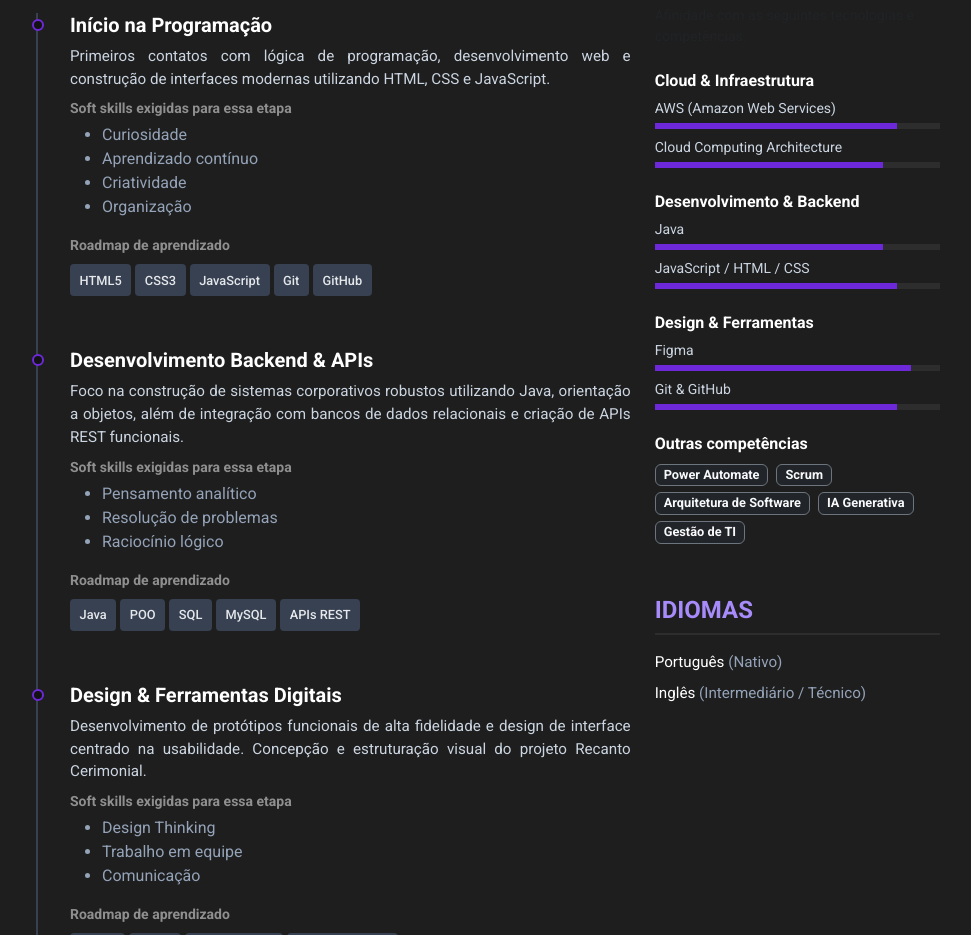
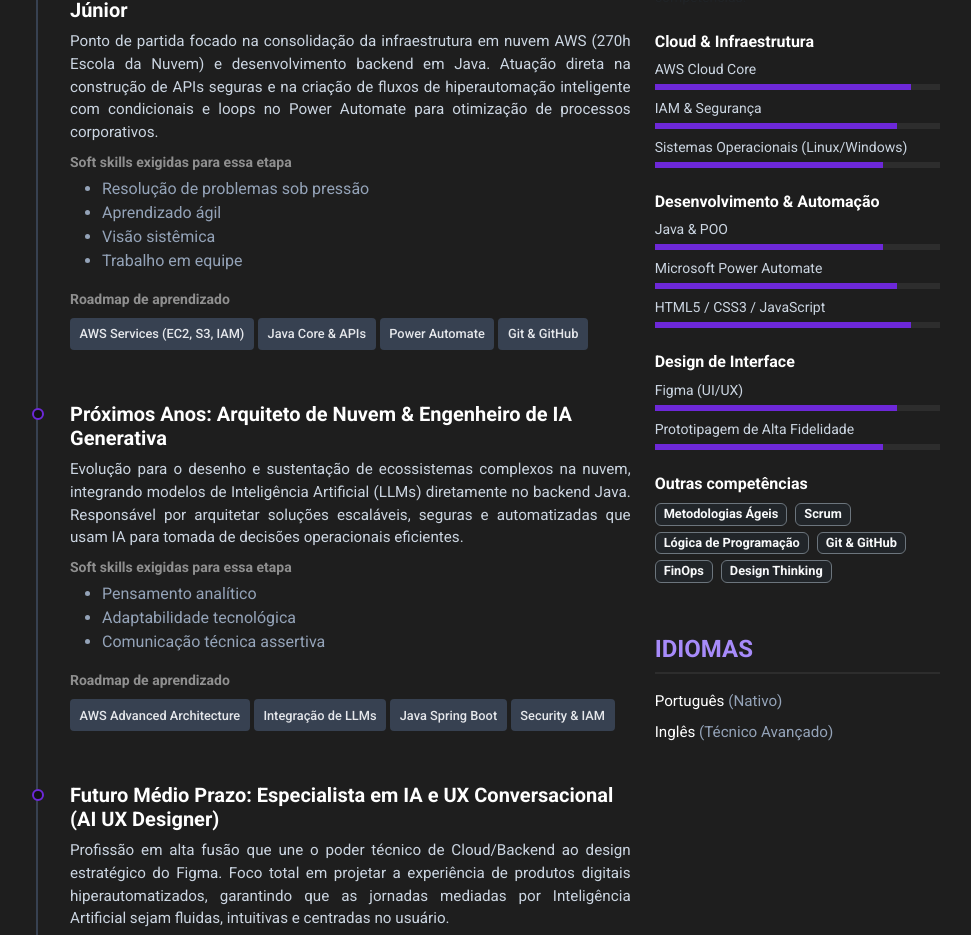
Before and after one commit to PauloHQueirozz/mapa-de-carreira, a plain HTML site: page index.html in a window 1280 px wide. Shown: the part 765-1700 px from the top of the page, without its empty margins (152-1123 px from the left). Drawn offline with nearby package versions, Linux system fonts and the light colour scheme.

Commit message:
plano de carreira completo com dados do paulo salvos

```diff
--- a/assets/data/carreira.json
+++ b/assets/data/carreira.json
@@ -1,73 +1,83 @@
 {
   "profile": {
     "name": "Paulo Henrique Queiroz Vieira",
-    "headline": "Tecnologia da Informação | Cloud Computing (AWS) | Desenvolvedor Java & Web | Designer UX/UI",
-    "summary": "Profissional de tecnologia focado em Cloud Computing, desenvolvimento de software e automação de processos. Aluno de Análise e Desenvolvimento de Sistemas e formado pelo programa AWS re/Start + AI na Escola da Nuvem, acumulando 270 horas de treinamento intensivo. Possuo forte atuação prática na criação de arquiteturas escaláveis, desenvolvimento backend com Java e interfaces modernas integrando design estratégico no Figma. Entusiasta de automações com Power Automate e com vivência em metodologias ágeis em ambientes sob pressão como a Sprint Turbo do Instituto PROA.",
-    "cvLink": "assets/docs/curriculo_paulo_henrique.pdf",
+    "headline": "Engenheiro de Soluções Cloud & Automação",
+    "summary": "Profissional de tecnologia com sólida formação em infraestrutura de nuvem e automação de processos. Alumnus do programa AWS re/Start na Escola da Nuvem, com 270 horas de treinamento técnico especializado. Experiência prática no desenvolvimento de aplicações com a stack HTML, CSS, JavaScript e Java, além da prototipagem de interfaces no Figma e criação de fluxos inteligentes com condicionais e loops no Microsoft Power Automate. Participante ativo da Sprint Turbo no Instituto PROA, com forte vivência em metodologias ágeis e entregas sob pressão.",
+    "photo": "assets/images/profile.png.jpeg",
+    "cvLink": "#",
     "contacts": [
+      { "type": "LinkedIn", "url": "https://linkedin.com/in/paulohqueiroz" },
       { "type": "GitHub", "url": "https://github.com/PauloHQueirozz" },
-      { "type": "LinkedIn", "url": "https://www.linkedin.com/in/paulohqueiroz/" },
       { "type": "E-mail", "url": "mailto:contatopaulohqueiroz@gmail.com" }
     ]
   },
   "careerSteps": [
     {
-      "title": "Início na Programação",
-      "description": "Primeiros contatos com lógica de programação, desenvolvimento web e construção de interfaces modernas utilizando HTML, CSS e JavaScript.",
-      "softSkills": ["Curiosidade", "Aprendizado contínuo", "Criatividade", "Organização"],
-      "roadmap": ["HTML5", "CSS3", "JavaScript", "Git", "GitHub"]
+      "title": "Momento Atual: Engenheiro de Soluções Cloud & Automação Júnior",
+      "description": "Ponto de partida focado na consolidação da infraestrutura em nuvem AWS (270h Escola da Nuvem) e desenvolvimento backend em Java. Atuação direta na construção de APIs seguras e na criação de fluxos de hiperautomação inteligente com condicionais e loops no Power Automate para otimização de processos corporativos.",
+      "softSkills": ["Resolução de problemas sob pressão", "Aprendizado ágil", "Visão sistêmica", "Trabalho em equipe"],
+      "roadmap": ["AWS Services (EC2, S3, IAM)", "Java Core & APIs", "Power Automate", "Git & GitHub"]
     },
     {
-      "title": "Desenvolvimento Backend & APIs",
-      "description": "Foco na construção de sistemas corporativos robustos utilizando Java, orientação a objetos, além de integração com bancos de dados relacionais e criação de APIs REST funcionais.",
-      "softSkills": ["Pensamento analítico", "Resolução de problemas", "Raciocínio lógico"],
-      "roadmap": ["Java", "POO", "SQL", "MySQL", "APIs REST"]
+      "title": "Próximos Anos: Arquiteto de Nuvem & Engenheiro de IA Generativa",
+      "description": "Evolução para o desenho e sustentação de ecossistemas complexos na nuvem, integrando modelos de Inteligência Artificial (LLMs) diretamente no backend Java. Responsável por arquitetar soluções escaláveis, seguras e automatizadas que usam IA para tomada de decisões operacionais eficientes.",
+      "softSkills": ["Pensamento analítico", "Adaptabilidade tecnológica", "Comunicação técnica assertiva"],
+      "roadmap": ["AWS Advanced Architecture", "Integração de LLMs", "Java Spring Boot", "Security & IAM"]
     },
     {
-      "title": "Design & Ferramentas Digitais",
-      "description": "Desenvolvimento de protótipos funcionais de alta fidelidade e design de interface centrado na usabilidade. Concepção e estruturação visual do projeto Recanto Cerimonial.",
-      "softSkills": ["Design Thinking", "Trabalho em equipe", "Comunicação"],
-      "roadmap": ["Figma", "UI/UX", "Prototipagem", "Design Systems"]
+      "title": "Futuro Médio Prazo: Especialista em IA e UX Conversacional (AI UX Designer)",
+      "description": "Profissão em alta fusão que une o poder técnico de Cloud/Backend ao design estratégico do Figma. Foco total em projetar a experiência de produtos digitais hiperautomatizados, garantindo que as jornadas mediadas por Inteligência Artificial sejam fluidas, intuitivas e centradas no usuário.",
+      "softSkills": ["Design Thinking", "Empatia com o usuário", "Colaboração multifuncional"],
+      "roadmap": ["Advanced Figma", "Prototipagem de IA", "Design Systems", "UX Research"]
     },
     {
-      "title": "Infraestrutura & Computação em Nuvem",
-      "description": "Especialização com 270 horas de treinamento técnico no programa AWS re/Start + AI através da Escola da Nuvem. Foco completo em segurança, redes e arquiteturas escaláveis na AWS.",
-      "softSkills": ["Visão sistêmica", "Planejamento", "Adaptabilidade"],
-      "roadmap": ["AWS", "Cloud Computing", "IAM", "EC2", "S3"]
+      "title": "Futuro Longo Prazo: Gerente de Engenharia de Plataformas & Hiperautomação",
+      "description": "Cargo de liderança técnica responsável por gerenciar times multidisciplinares de Cloud, Devs e Designers. Foco em construir plataformas internas que automatizam 100% da esteira de produção e infraestrutura de grandes empresas, aplicando metodologias ágeis de alta intensidade baseadas no modelo Sprint Turbo.",
+      "softSkills": ["Liderança técnica", "Gestão de tempo e escopo", "Tomada de decisão rápida"],
+      "roadmap": ["Platform Engineering", "Scrum Master / Agile", "FinOps (Controle de Custos Cloud)", "Governance"]
     },
     {
-      "title": "Automação & Metodologias Ágeis",
-      "description": "Construção de fluxos inteligentes com loops e condicionais utilizando o Power Automate. Desenvolvimento de soluções ágeis sob cenários de alta pressão na Sprint Turbo do Instituto PROA.",
-      "softSkills": ["Gestão de tempo", "Tomada de decisão", "Liderança técnica"],
-      "roadmap": ["Power Automate", "Scrum", "Metodologias Ágeis", "IA Generativa"]
+      "title": "Cargo de Alto Escalão: Diretor Global de Tecnologia e Inovação em Nuvem (CTO)",
+      "description": "Posição executiva máxima de tecnologia. Responsável por ditar a estratégia global de inovação, arquitetura de nuvem e transformação digital da companhia. Alinhamento direto entre soluções técnicas de ponta (IA, Cloud, Automação) e as metas macro de crescimento do negócio.",
+      "softSkills": ["Visão de negócios global", "Liderança inspiradora", "Gestão de crises", "Negociação"],
+      "roadmap": ["Estratégia Corporativa", "Cloud Governance Global", "Inovação Disruptiva", "Mentoria de Lideranças"]
     }
   ],
   "skillGroups": [
     {
       "category": "Cloud & Infraestrutura",
       "skills": [
-        { "name": "AWS (Amazon Web Services)", "level": 85 },
-        { "name": "Cloud Computing Architecture", "level": 80 }
+        { "name": "AWS Cloud Core", "level": 90 },
+        { "name": "IAM & Segurança", "level": 85 },
+        { "name": "Sistemas Operacionais (Linux/Windows)", "level": 80 }
       ]
     },
     {
-      "category": "Desenvolvimento & Backend",
+      "category": "Desenvolvimento & Automação",
       "skills": [
-        { "name": "Java", "level": 80 },
-        { "name": "JavaScript / HTML / CSS", "level": 85 }
+        { "name": "Java & POO", "level": 80 },
+        { "name": "Microsoft Power Automate", "level": 85 },
+        { "name": "HTML5 / CSS3 / JavaScript", "level": 90 }
       ]
     },
     {
-      "category": "Design & Ferramentas",
+      "category": "Design de Interface",
       "skills": [
-        { "name": "Figma", "level": 90 },
-        { "name": "Git & GitHub", "level": 85 }
+        { "name": "Figma (UI/UX)", "level": 85 },
+        { "name": "Prototipagem de Alta Fidelidade", "level": 80 }
       ]
     }
   ],
-  "otherSkills": ["Power Automate", "Scrum", "Arquitetura de Software", "IA Generativa", "Gestão de TI"],
+  "otherSkills": [
+    "Metodologias Ágeis",
+    "Scrum",
+    "Lógica de Programação",
+    "Git & GitHub",
+    "FinOps",
+    "Design Thinking"
+  ],
   "languages": [
     { "name": "Português", "level": "Nativo" },
-    { "name": "Inglês", "level": "Intermediário / Técnico" }
+    { "name": "Inglês", "level": "Técnico Avançado" }
   ]
 }
--- a/index.html
+++ b/index.html
@@ -4,7 +4,7 @@
 	<meta charset="utf-8">
 	<meta name="viewport" content="width=device-width, initial-scale=1">
 	<meta http-equiv="X-UA-Compatible" content="IE=edge">
-	<title>Mapa de Carreira</title>
+	<title>Mapa de Carreira - Paulo Henrique Queiroz Vieira</title>
 	<link rel="preconnect" href="https://fonts.googleapis.com">
 	<link rel="preconnect" href="https://fonts.gstatic.com" crossorigin>
 	<link href="https://fonts.googleapis.com/css?family=Roboto:300,400,500,700,900&display=swap" rel="stylesheet">
@@ -20,12 +20,12 @@
 		.resume-section-title { color: #a78bfa; border-bottom: 2px solid #2d2d2d; font-size: 1.5rem; }
 		.progress { background-color: #2d2d2d; }
 
-		/* Estilo para a lista de contatos vertical */
+		/* Lista de contatos vertical */
 		.contact-list-vertical li { margin-bottom: 0.5rem; }
 		.contact-list-vertical a { color: #a78bfa; text-decoration: underline; font-size: 1rem; }
 		.contact-list-vertical a:hover { color: #c084fc; }
 
-		/* Estilização das Badges de Roadmap */
+		/* Badges do Roadmap */
 		.badge-roadmap { background-color: #374151; color: #e5e7eb; padding: 0.4rem 0.6rem; font-size: 0.8rem; border-radius: 4px; font-weight: 500; }
 	</style>
 </head>
@@ -34,14 +34,12 @@
 		<div class="resume-wrapper-inner p-4 shadow-lg">
 			<div class="row">
 				<div class="col-md-auto text-center text-md-start">
-					<!-- Ajustado para ler o arquivo exatamente com a extensão profile.png.jpeg -->
 					<img id="profile-photo" class="picture profile-picture rounded-circle mb-3 mb-md-0" src="assets/images/profile.png.jpeg" alt="Foto de Perfil">
 				</div>
 				<div class="col text-start ps-md-4">
 					<h1 id="profile-name" class="name mt-0 mb-1 text-white text-uppercase fw-bold" style="font-size: 2.5rem; letter-spacing: 1px;">Paulo Henrique Queiroz Vieira</h1>
 					<p id="profile-headline" class="title mb-3 text-white-50" style="font-size: 1.25rem;"></p>
 
-					<!-- Lista de contatos vertical -->
 					<ul id="contact-list" class="list-unstyled contact-list-vertical"></ul>
 				</div>
 			</div>
@@ -52,8 +50,7 @@
 		<div class="resume-wrapper-inner p-5 shadow-lg">
 			<section id="perfil" class="mb-5">
 				<h2 class="resume-section-title text-uppercase fw-bold pb-2 mb-4">Prazer em conhecer</h2>
-				<p id="profile-summary" class="mb-4" style="font-size: 1.05rem; line-height: 1.6; color: #9ca3af;"></p>
-				<!-- Botão de Download de Currículo -->
+				<p id="profile-summary" class="mb-4" style="font-size: 1.05rem; line-height: 1.6; color: #cbd5e1; text-align: justify;"></p>
 				<a id="cv-link" class="btn btn-secondary border-0 px-3 py-2" style="background-color: #4c1d95; color: #fff; font-weight: 500;" href="#" target="_blank">Baixar currículo em PDF</a>
 			</section>
 
```
